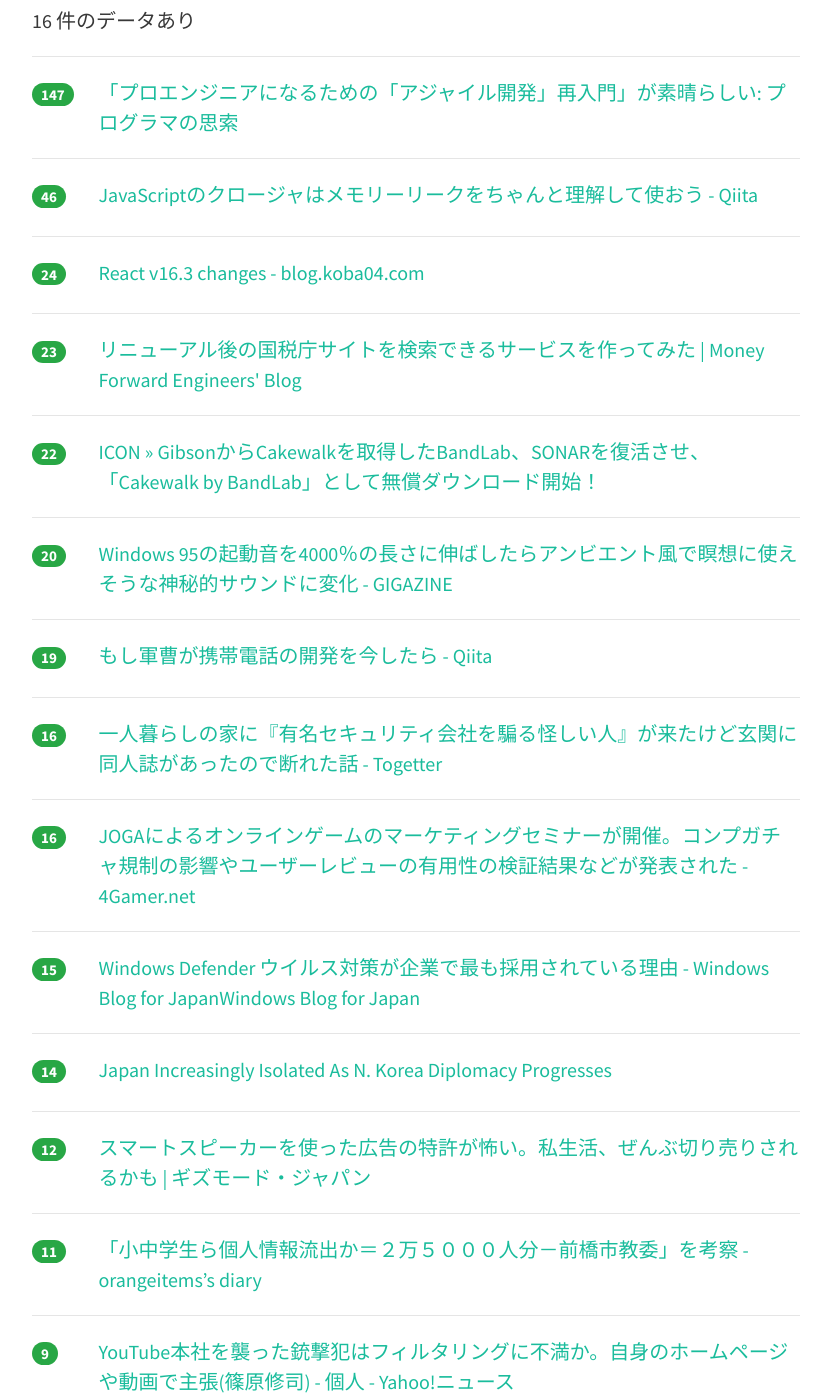
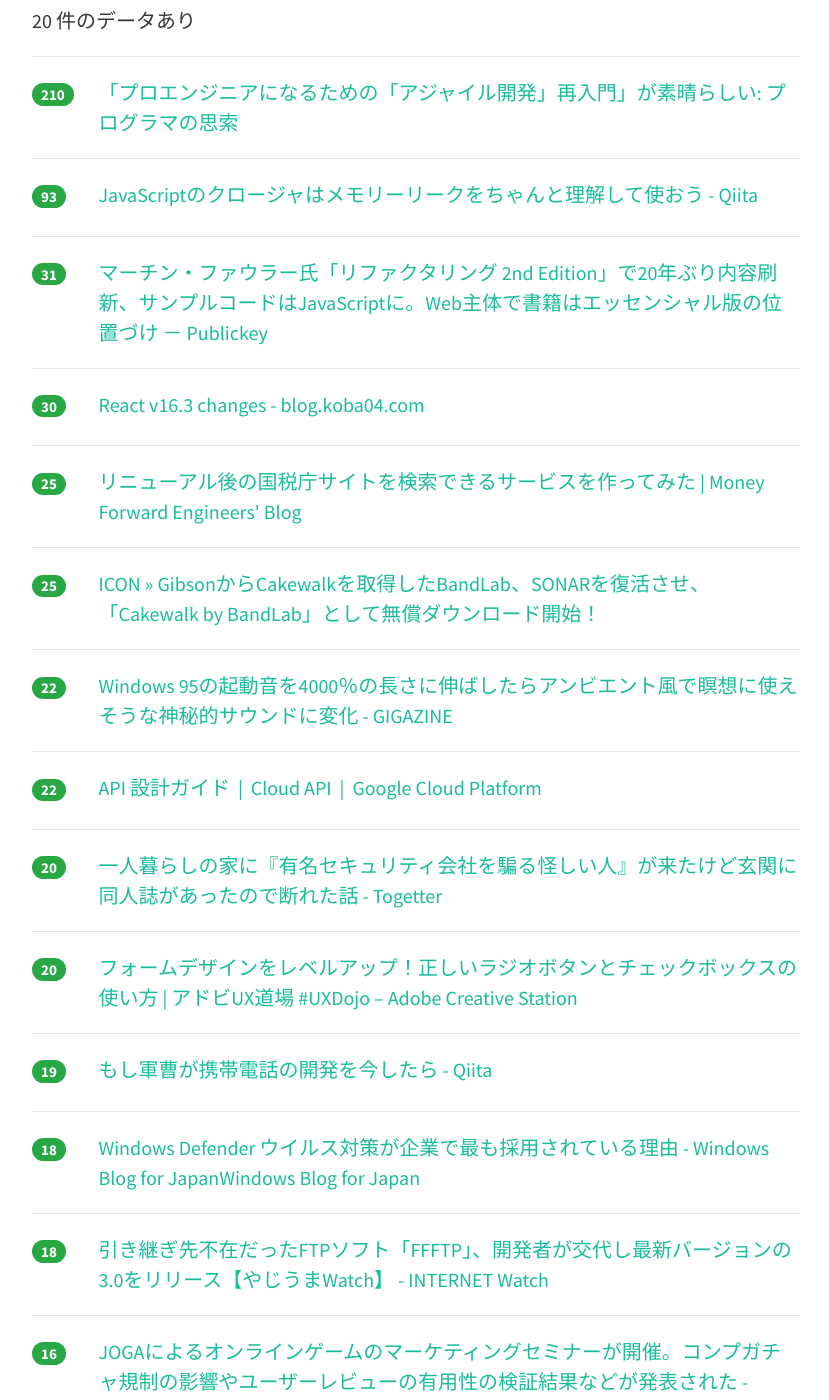
Before and after one commit to yatta47/hatena-matome-site, a Jekyll site: the page built from _posts/2018-04-05-hatena.md, in a window 1280 px wide and 1400 px high, scrolled down 317 px. Shown: the whole window, without its empty margins (224-1053 px from the left). Built offline with Jekyll 4.4.1, drawn with Linux system fonts in a browser that asks for light colours; nearby versions of some CDN libraries; some of the changed text lies outside the part shown.

Commit message:
Updated 2018-04-05

```diff
--- a/_posts/2018-04-05-hatena.md
+++ b/_posts/2018-04-05-hatena.md
@@ -1,39 +1,59 @@
 ---
 layout: post
 title:  "2018-04-05 はてぶIT"
-date:   2018-04-05 09:02:34
+date:   2018-04-05 10:02:13
 tags: [it-hotentry]
 ---
-16 件のデータあり
+20 件のデータあり
 
 <hr><div class="row">
-<div class="col-1"><span class="badge badge-pill badge-success h2">147</span></div>
+<div class="col-1"><span class="badge badge-pill badge-success h2">210</span></div>
 <div class="col-11"><a href='http://forza.cocolog-nifty.com/blog/2018/04/post-4a98.html' target='_blank'>「プロエンジニアになるための「アジャイル開発」再入門」が素晴らしい: プログラマの思索</a></div>
 </div>
 <hr>
 <div class="row">
-<div class="col-1"><span class="badge badge-pill badge-success h2">46</span></div>
+<div class="col-1"><span class="badge badge-pill badge-success h2">93</span></div>
 <div class="col-11"><a href='https://qiita.com/102Design/items/be66ae7ba7d160d7e419' target='_blank'>JavaScriptのクロージャはメモリーリークをちゃんと理解して使おう - Qiita</a></div>
 </div>
 <hr>
 <div class="row">
-<div class="col-1"><span class="badge badge-pill badge-success h2">24</span></div>
+<div class="col-1"><span class="badge badge-pill badge-success h2">31</span></div>
+<div class="col-11"><a href='http://www.publickey1.jp/blog/18/_2nd_edition20javascriptweb.html' target='_blank'>マーチン・ファウラー氏「リファクタリング 2nd Edition」で20年ぶり内容刷新、サンプルコードはJavaScriptに。Web主体で書籍はエッセンシャル版の位置づけ － Publickey</a></div>
+</div>
+<hr>
+<div class="row">
+<div class="col-1"><span class="badge badge-pill badge-success h2">30</span></div>
 <div class="col-11"><a href='http://blog.koba04.com/post/2018/04/04/react-v163-changes/' target='_blank'>React v16.3 changes - blog.koba04.com</a></div>
 </div>
 <hr>
 <div class="row">
-<div class="col-1"><span class="badge badge-pill badge-success h2">23</span></div>
+<div class="col-1"><span class="badge badge-pill badge-success h2">25</span></div>
 <div class="col-11"><a href='https://moneyforward.com/engineers_blog/2018/04/04/tax_newurl/' target='_blank'>リニューアル後の国税庁サイトを検索できるサービスを作ってみた | Money Forward Engineers' Blog</a></div>
 </div>
 <hr>
 <div class="row">
-<div class="col-1"><span class="badge badge-pill badge-success h2">22</span></div>
+<div class="col-1"><span class="badge badge-pill badge-success h2">25</span></div>
 <div class="col-11"><a href='https://icon.jp/archives/14740' target='_blank'>ICON » GibsonからCakewalkを取得したBandLab、SONARを復活させ、「Cakewalk by BandLab」として無償ダウンロード開始！</a></div>
 </div>
 <hr>
 <div class="row">
+<div class="col-1"><span class="badge badge-pill badge-success h2">22</span></div>
+<div class="col-11"><a href='https://gigazine.net/news/20180404-windows-95-startup-sound-slowed-40-times/' target='_blank'>Windows 95の起動音を4000％の長さに伸ばしたらアンビエント風で瞑想に使えそうな神秘的サウンドに変化 - GIGAZINE</a></div>
+</div>
+<hr>
+<div class="row">
+<div class="col-1"><span class="badge badge-pill badge-success h2">22</span></div>
+<div class="col-11"><a href='https://cloud.google.com/apis/design/?hl=ja' target='_blank'>API 設計ガイド  |  Cloud API  |  Google Cloud Platform</a></div>
+</div>
+<hr>
+<div class="row">
 <div class="col-1"><span class="badge badge-pill badge-success h2">20</span></div>
-<div class="col-11"><a href='https://gigazine.net/news/20180404-windows-95-startup-sound-slowed-40-times/' target='_blank'>Windows 95の起動音を4000％の長さに伸ばしたらアンビエント風で瞑想に使えそうな神秘的サウンドに変化 - GIGAZINE</a></div>
+<div class="col-11"><a href='https://togetter.com/li/1215149' target='_blank'>一人暮らしの家に『有名セキュリティ会社を騙る怪しい人』が来たけど玄関に同人誌があったので断れた話 - Togetter</a></div>
+</div>
+<hr>
+<div class="row">
+<div class="col-1"><span class="badge badge-pill badge-success h2">20</span></div>
+<div class="col-11"><a href='https://blogs.adobe.com/creativestation/web-xd-essentials-radio-buttons-and-checkboxes' target='_blank'>フォームデザインをレベルアップ！正しいラジオボタンとチェックボックスの使い方 | アドビUX道場 #UXDojo – Adobe Creative Station</a></div>
 </div>
 <hr>
 <div class="row">
@@ -42,8 +62,13 @@ tags: [it-hotentry]
 </div>
 <hr>
 <div class="row">
-<div class="col-1"><span class="badge badge-pill badge-success h2">16</span></div>
-<div class="col-11"><a href='https://togetter.com/li/1215149' target='_blank'>一人暮らしの家に『有名セキュリティ会社を騙る怪しい人』が来たけど玄関に同人誌があったので断れた話 - Togetter</a></div>
+<div class="col-1"><span class="badge badge-pill badge-success h2">18</span></div>
+<div class="col-11"><a href='https://blogs.windows.com/japan/2018/04/03/why-windows-defender-antivirus-is-the-most-deployed-in-the-enterprise/' target='_blank'>Windows Defender ウイルス対策が企業で最も採用されている理由 - Windows Blog for JapanWindows Blog for Japan</a></div>
+</div>
+<hr>
+<div class="row">
+<div class="col-1"><span class="badge badge-pill badge-success h2">18</span></div>
+<div class="col-11"><a href='https://internet.watch.impress.co.jp/docs/yajiuma/1115413.html' target='_blank'>引き継ぎ先不在だったFTPソフト「FFFTP」、開発者が交代し最新バージョンの3.0をリリース【やじうまWatch】 - INTERNET Watch</a></div>
 </div>
 <hr>
 <div class="row">
@@ -53,22 +78,22 @@ tags: [it-hotentry]
 <hr>
 <div class="row">
 <div class="col-1"><span class="badge badge-pill badge-success h2">15</span></div>
-<div class="col-11"><a href='https://blogs.windows.com/japan/2018/04/03/why-windows-defender-antivirus-is-the-most-deployed-in-the-enterprise/' target='_blank'>Windows Defender ウイルス対策が企業で最も採用されている理由 - Windows Blog for JapanWindows Blog for Japan</a></div>
-</div>
-<hr>
-<div class="row">
-<div class="col-1"><span class="badge badge-pill badge-success h2">14</span></div>
 <div class="col-11"><a href='https://www.voanews.com/a/us-japan-summit/4331731.html' target='_blank'>Japan Increasingly Isolated As N. Korea Diplomacy Progresses</a></div>
 </div>
 <hr>
 <div class="row">
-<div class="col-1"><span class="badge badge-pill badge-success h2">12</span></div>
+<div class="col-1"><span class="badge badge-pill badge-success h2">15</span></div>
 <div class="col-11"><a href='https://www.gizmodo.jp/2018/04/smart-speaker-advertising-patent.html' target='_blank'>スマートスピーカーを使った広告の特許が怖い。私生活、ぜんぶ切り売りされるかも | ギズモード・ジャパン</a></div>
 </div>
 <hr>
 <div class="row">
-<div class="col-1"><span class="badge badge-pill badge-success h2">11</span></div>
+<div class="col-1"><span class="badge badge-pill badge-success h2">13</span></div>
 <div class="col-11"><a href='http://www.orangeitems.com/entry/2018/04/04/201433' target='_blank'>「小中学生ら個人情報流出か＝２万５０００人分－前橋市教委」を考察 - orangeitems’s diary</a></div>
+</div>
+<hr>
+<div class="row">
+<div class="col-1"><span class="badge badge-pill badge-success h2">12</span></div>
+<div class="col-11"><a href='https://anond.hatelabo.jp/20180404202321' target='_blank'>なぜデスマーチを機械学習で解決できないのか</a></div>
 </div>
 <hr>
 <div class="row">
@@ -77,12 +102,7 @@ tags: [it-hotentry]
 </div>
 <hr>
 <div class="row">
-<div class="col-1"><span class="badge badge-pill badge-success h2">9</span></div>
-<div class="col-11"><a href='http://www.publickey1.jp/blog/18/_2nd_edition20javascriptweb.html' target='_blank'>マーチン・ファウラー氏「リファクタリング 2nd Edition」で20年ぶり内容刷新、サンプルコードはJavaScriptに。Web主体で書籍はエッセンシャル版の位置づけ － Publickey</a></div>
+<div class="col-1"><span class="badge badge-pill badge-success h2">7</span></div>
+<div class="col-11"><a href='http://thebridge.jp/2018/04/sukedachi-fundraising' target='_blank'>建設現場のマッチングアプリ「助太刀」が5.3億円調達、開始半年足らずで7000人の職人が利用 - THE BRIDGE（ザ・ブリッジ）</a></div>
 </div>
 <hr>
-<div class="row">
-<div class="col-1"><span class="badge badge-pill badge-success h2">6</span></div>
-<div class="col-11"><a href='https://anond.hatelabo.jp/20180404202321' target='_blank'>なぜデスマーチを機械学習で解決できないのか</a></div>
-</div>
-<hr>
```
